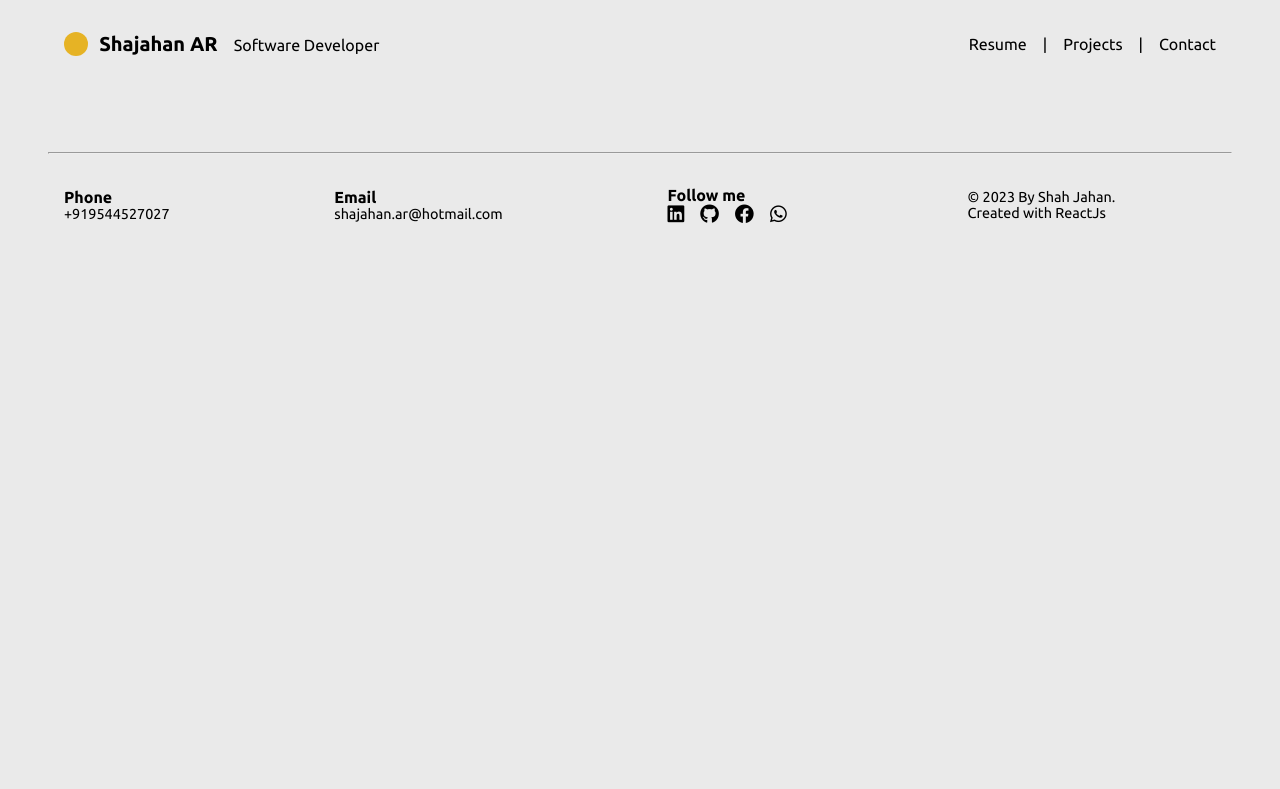
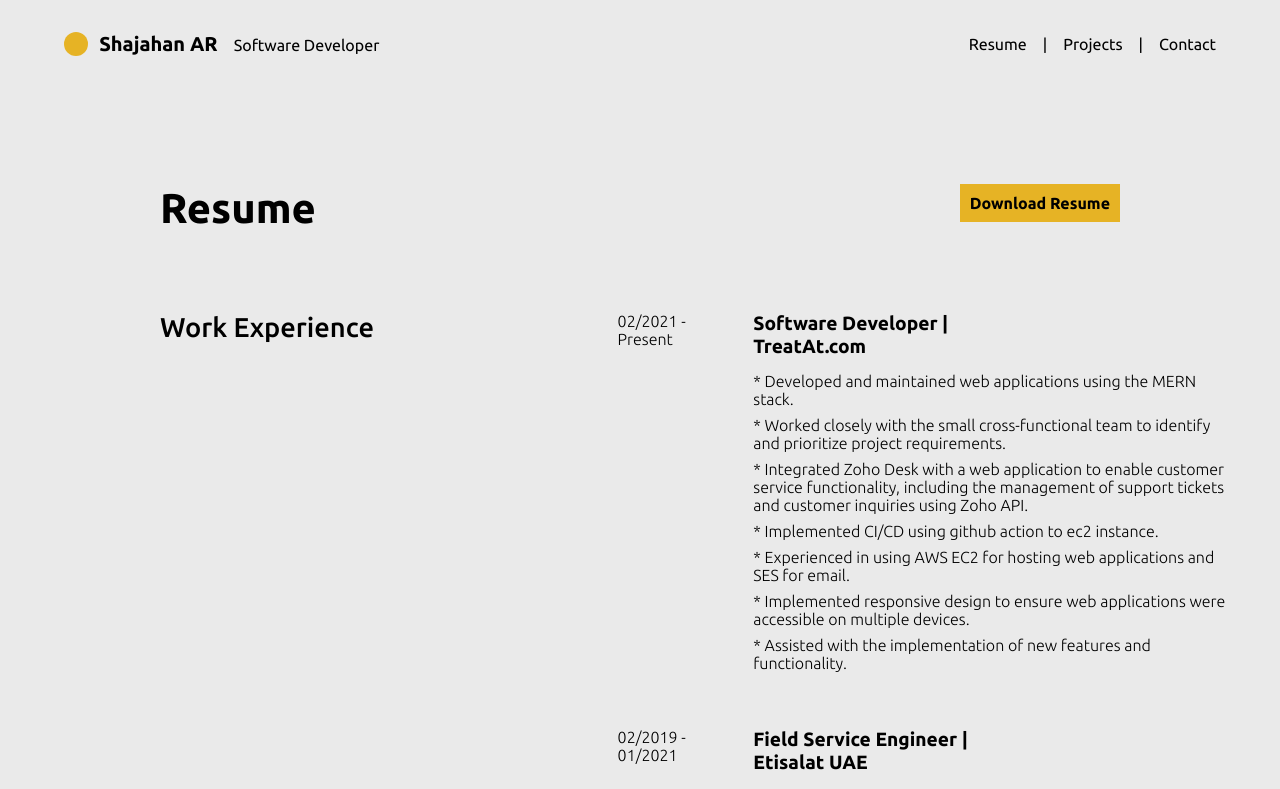
Before and after one commit to arshajahan/my-resume, a React (Create React App) app: page /my-resume/resume in a window 1280 px wide. Shown: the top 789 px of the page. Built offline with nearby package versions, Linux system fonts and the light colour scheme.

Commit message:
gdrive link updated

```diff
--- a/src/App.js
+++ b/src/App.js
@@ -13,10 +13,11 @@ const App = () => {
 
   return (
 
-      <BrowserRouter basename='/'>
+      <BrowserRouter basename='/my-resume'>
         <Navbar/>
         <Routes>
           <Route path='/' element={<About/>}></Route>
+          <Route path='/my-resume' element={<About/>}></Route>
           <Route path='/resume' element={<Resume/>}></Route>
           <Route path='/projects' element={<Projects/>}></Route>
           <Route path='/contact' element={<Contact/>}></Route>
--- a/src/components/Resume.js
+++ b/src/components/Resume.js
@@ -5,7 +5,7 @@ const Resume = () => {
     return(
         <section className='resume section-main'>
             <div className='section-title'>
-                Resume<a href='https://drive.google.com/file/d/19mkA7Z0SATZO-_FhTmFc4zK3y6vFip6i/view?usp=share_link' target='blank' id='download'>Download Resume</a>
+                Resume<a href='https://drive.google.com/file/d/1NUMYMUb-EqJujMQ3pNx0tW-1scN8dbFW/view?usp=share_link' target='blank' id='download'>Download Resume</a>
             </div>
             <div className='all-experience main-container'>
                 <div className='experience-title main-title'>
```
